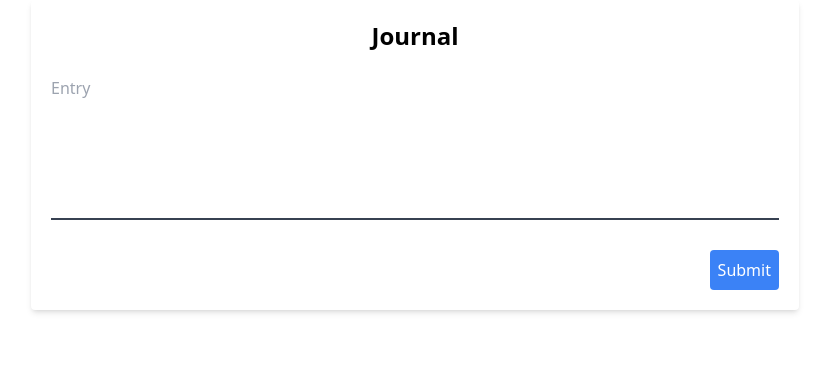
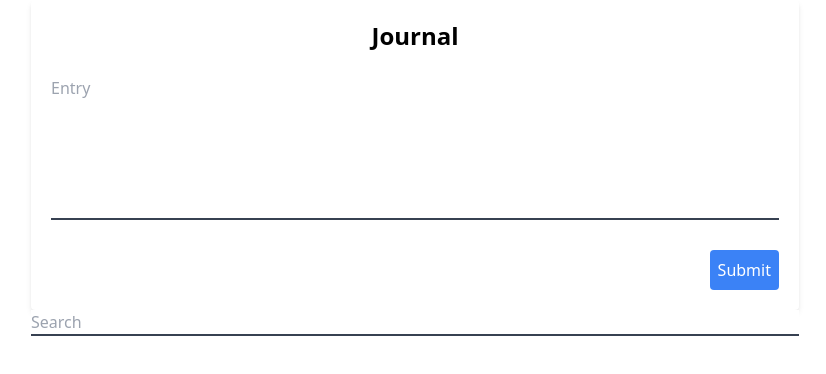
Before and after one commit to fiixed/my-stoic-path-react, a React (Vite) app: page / in a window 1280 px wide. Shown: the top 374 px of the page, without its empty margins (225-1051 px from the left). Built offline with nearby package versions, Linux system fonts and the light colour scheme.

Commit message:
search bar

```diff
--- a/src/App.tsx
+++ b/src/App.tsx
@@ -5,6 +5,7 @@
 
 import JournalForm from "./components/JournalForm";
 import JournalList from "./components/JournalList";
+import JournalSearch from "./components/JournalSearch";
 
 const App = () => {
   // const [entries, setEntries] = useState<
@@ -25,6 +26,7 @@ const App = () => {
   return (
     <>
       <JournalForm />
+      <JournalSearch />
       <JournalList />
     </>
   );
--- a/src/components/JournalSearch.tsx
+++ b/src/components/JournalSearch.tsx
@@ -1,9 +1,25 @@
-
+import { useDispatch, useSelector } from 'react-redux';
+import { changeSearchTerm } from '../store';
 
 const JournalSearch = () => {
+  const dispatch = useDispatch();
+  const searchTerm = useSelector((state) => {
+    return state.entries.searchTerm;
+  });
+
+  const handleSearchTermChange = (event) => {
+    dispatch(changeSearchTerm(event.target.value));
+  };
   return (
-    <div>JournalSearch</div>
-  )
-}
+    <div className="max-w-3xl mx-auto space-y-6">
+      <input
+        placeholder="Search"
+        className="w-full border-b-2 border-gray-700 outline-none"
+        value={searchTerm}
+        onChange={handleSearchTermChange}
+      />
+    </div>
+  );
+};
 
-export default JournalSearch
+export default JournalSearch;
```
